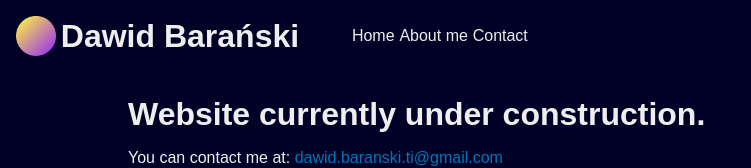
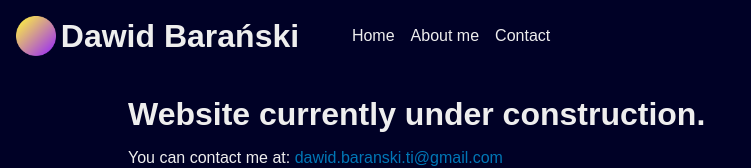
Before and after one commit to StanawalkaWorld/portfolio-website-old, a Vue app: page /#/ in a window 1280 px wide. Shown: the top 168 px of the page, without its empty margins (0-751 px from the left). Built offline with nearby package versions, Linux system fonts and the light colour scheme; a web font is replaced by a local one.

Commit message:
Getting rid of routing in favor of a single page

```diff
--- a/src/components/NavBar.vue
+++ b/src/components/NavBar.vue
@@ -1,7 +1,6 @@
 <script setup>
 import Logo from '../assets/Logo.png';
 
-import OutlineButton from './UIElements/OutlineButton.vue';
 import { useLanguageStore } from '../store/lang';
 
 const lang = useLanguageStore();
@@ -10,22 +9,21 @@ const lang = useLanguageStore();
 
 <template>
     <nav class="navbar">
-        <router-link to="/" class="logo-container">
+        <a href="#" class="logo-container">
             <img :src="Logo" alt="✔" class="logo">
             <h1 class="logo-caption">Dawid Barański</h1>
-        </router-link>
+        </a>
 
         <div class="navlinklist">
-            <!-- TODO: Use component based links for better look and active route styling -->
-            <router-link class="navlink" to="/">
+            <a class="navlink" href="#">
                 {{ lang.translationFor("navlink.home") }}
-            </router-link>
-            <router-link class="navlink" to="/about">
+            </a>
+            <a class="navlink" href="#about">
                 {{ lang.translationFor("navlink.about") }}
-            </router-link>
-            <router-link class="navlink" to="/contact">
+            </a>
+            <a class="navlink" href="#contact">
                 {{ lang.translationFor("navlink.contact") }}
-            </router-link>
+            </a>
         </div>
     </nav>
 </template>
@@ -44,6 +42,12 @@ const lang = useLanguageStore();
     * {
         margin-right: $small-margin;
     }
+
+    .navlinklist {
+        .navlink {
+            margin-right: $standard-margin;
+        }
+    }
 }
 .logo {
     max-height: 40px;
```
Also changed, not shown: src/router/index.js (+0 -10 lines), src/views/AboutView.vue (deleted, +0 -11 lines), src/views/ContactView.vue (deleted, +0 -11 lines).
